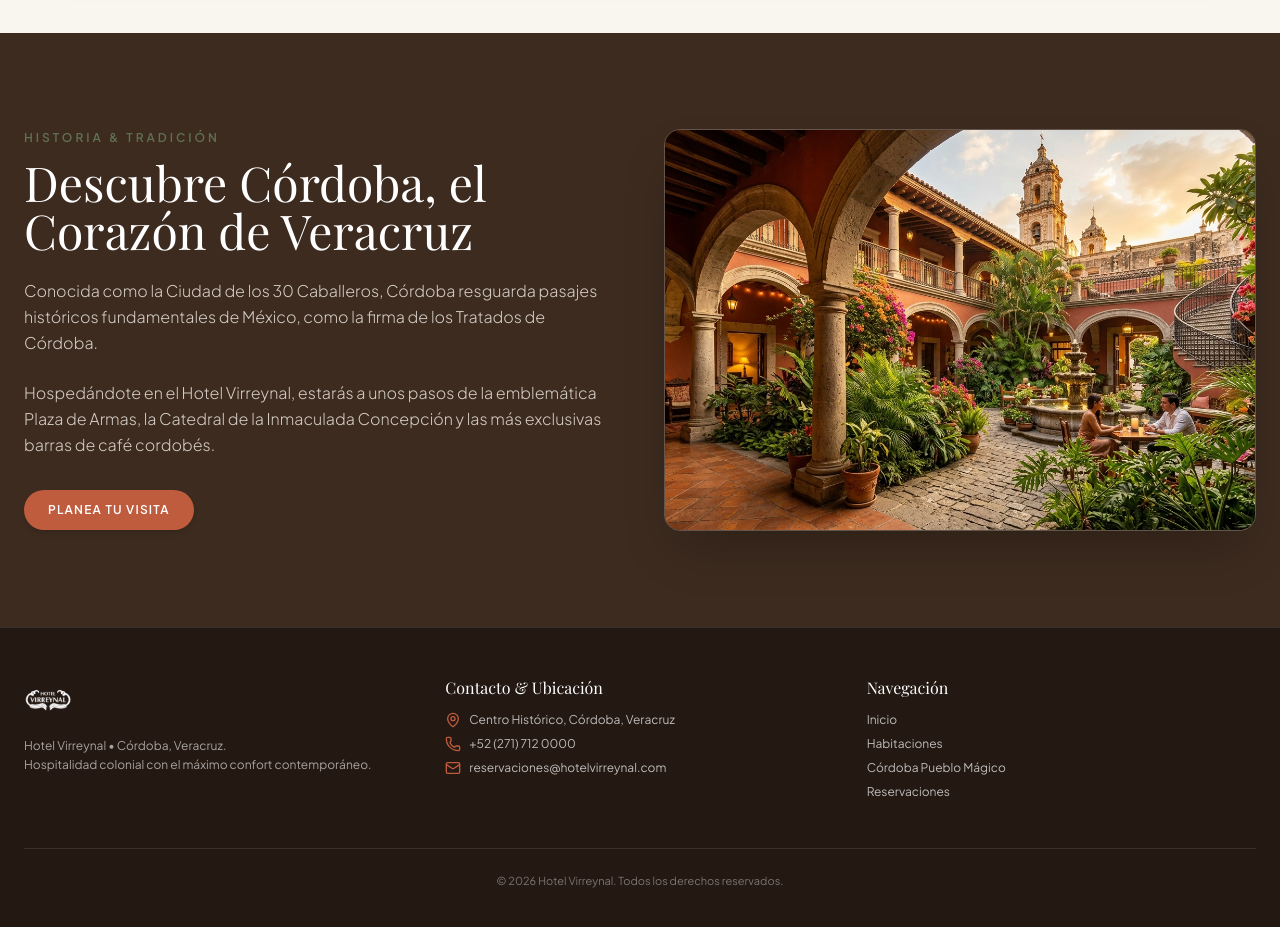
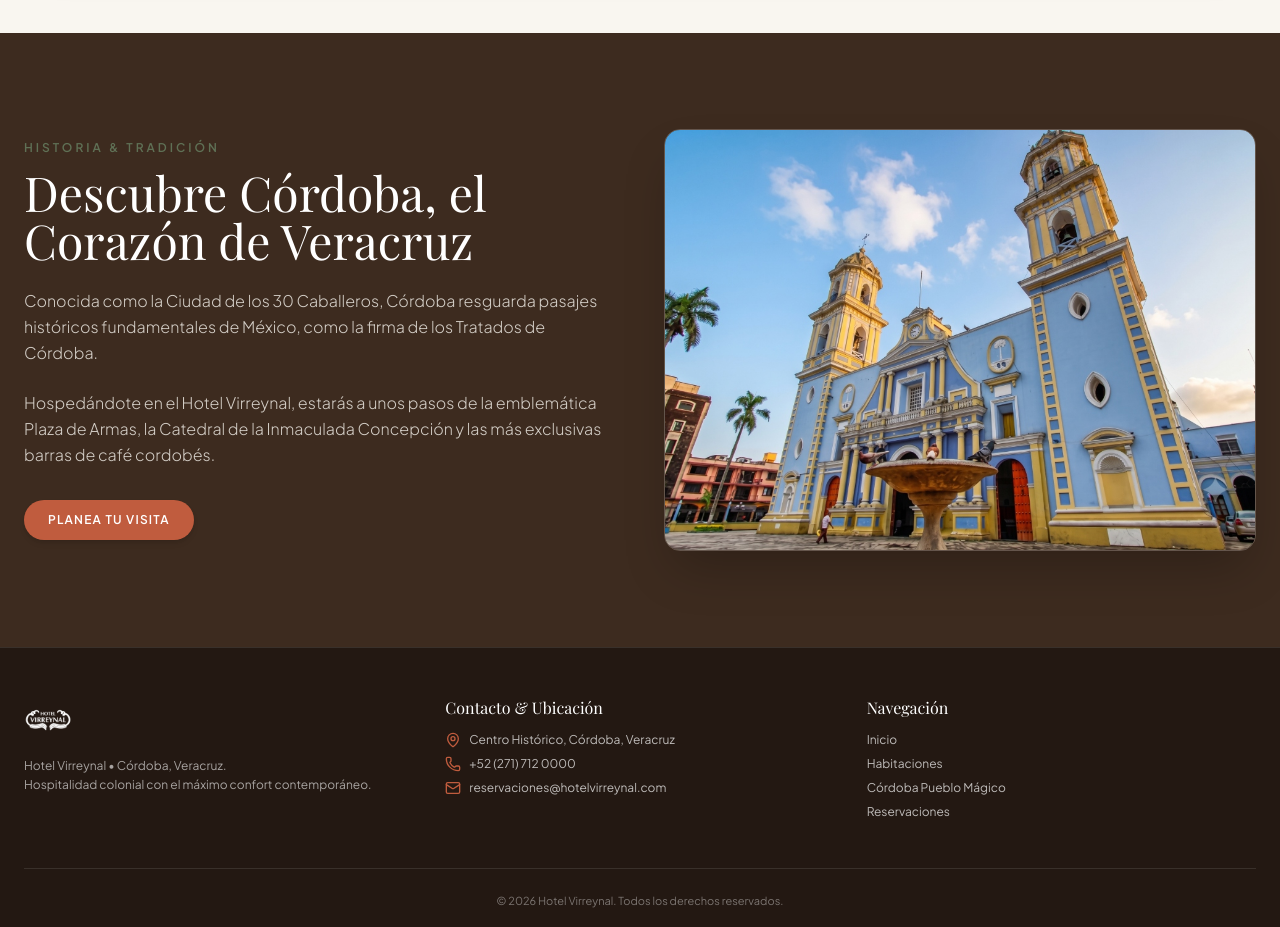
Before and after one commit to gastonmorante/hotel-virreynal-web, a React (Vite) app: page / in a window 1280 px wide. Shown: the part 2880-3807 px from the top of the page. Built offline with nearby package versions, Linux system fonts and the light colour scheme; a web font is replaced by a local one.

Commit message:
Update_Cordoba_section_image_to_cbafoto1_cathedral

```diff
--- a/src/App.jsx
+++ b/src/App.jsx
@@ -122,11 +122,11 @@ export default function App() {
               </div>
             </div>
 
-            <div className="relative rounded-2xl overflow-hidden border border-white/20 shadow-2xl">
+            <div className="relative rounded-2xl overflow-hidden border border-white/20 shadow-2xl group">
               <img
-                src="/images/hero-bg.jpg"
-                alt="Córdoba Veracruz Centro Histórico"
-                className="w-full h-[400px] object-cover"
+                src="/images/cbafoto1.jpg"
+                alt="Catedral de la Inmaculada Concepción, Córdoba Veracruz"
+                className="w-full h-[420px] object-cover group-hover:scale-105 transition-transform duration-500"
               />
             </div>
           </div>
```
Also changed, not shown: public/images/cbafoto1.jpg (added), src/assets/cbafoto1.jpg (added).
